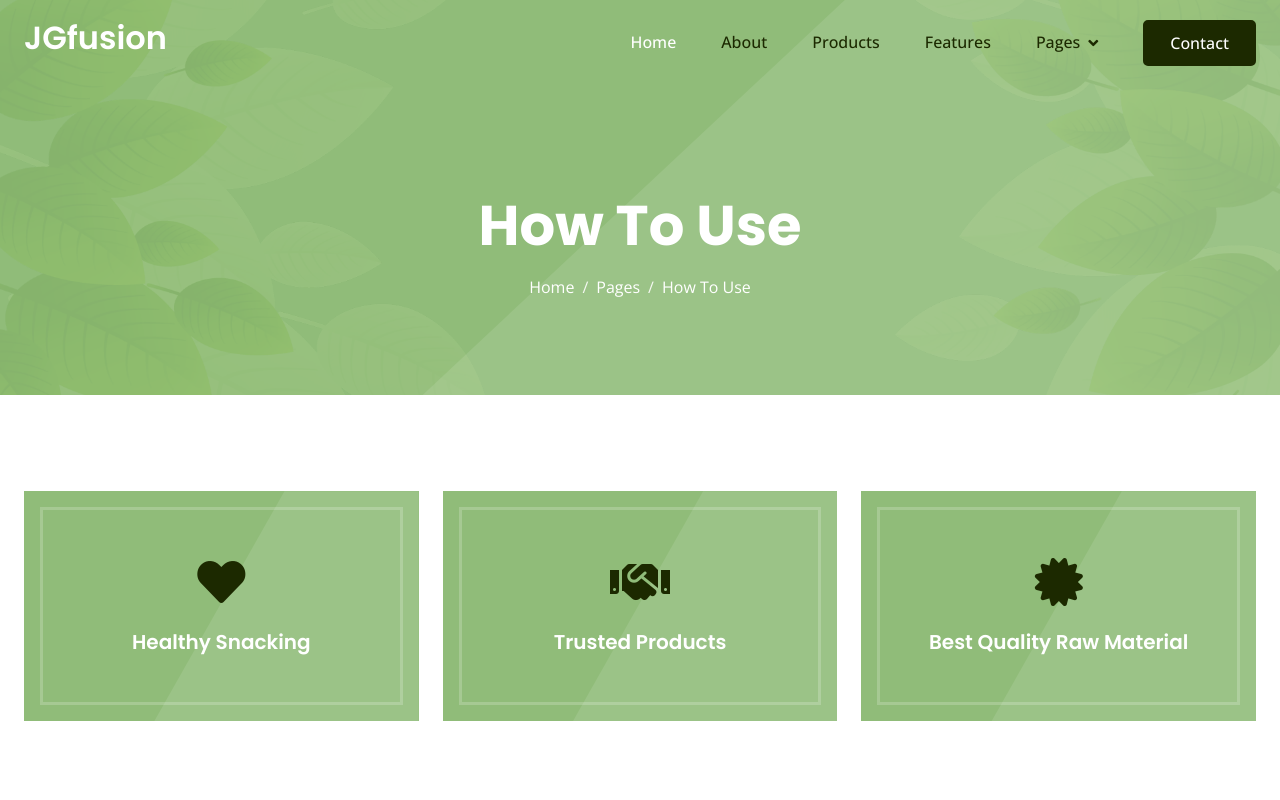
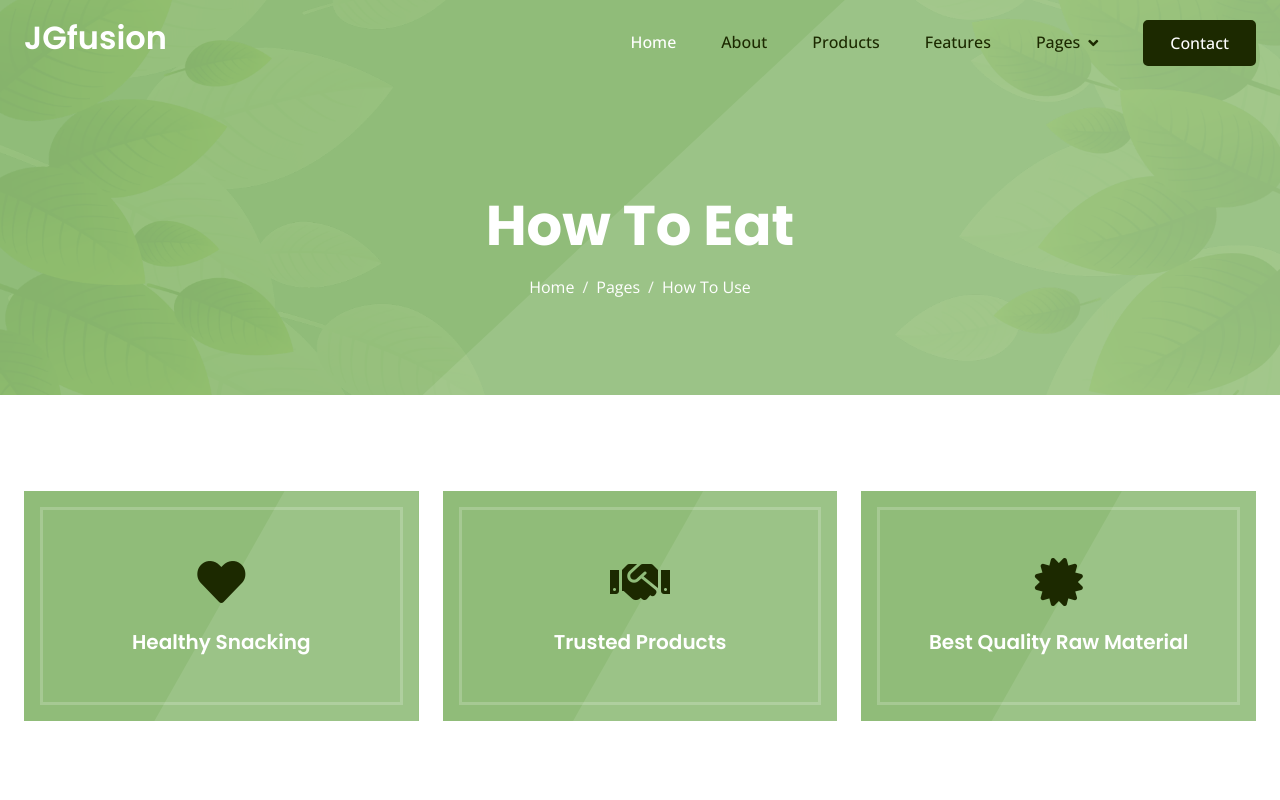
Before and after one commit to SakshBhatia/JGfusions, a plain HTML site: page how-to-eat.html in a window 1280 px wide. Shown: the top 800 px of the page. Drawn offline with nearby package versions, Linux system fonts and the light colour scheme.

Commit message:
Update how-to-eat.html

```diff
--- a/how-to-eat.html
+++ b/how-to-eat.html
@@ -82,7 +82,7 @@
     <!-- Hero Start -->
     <div class="container-fluid bg-primary hero-header mb-5">
         <div class="container text-center">
-            <h1 class="display-4 text-white mb-3 animated slideInDown">How To Use</h1>
+            <h1 class="display-4 text-white mb-3 animated slideInDown">How To Eat</h1>
             <nav aria-label="breadcrumb">
                 <ol class="breadcrumb justify-content-center mb-0 animated slideInDown">
                     <li class="breadcrumb-item"><a class="text-white" href="#">Home</a></li>
```
